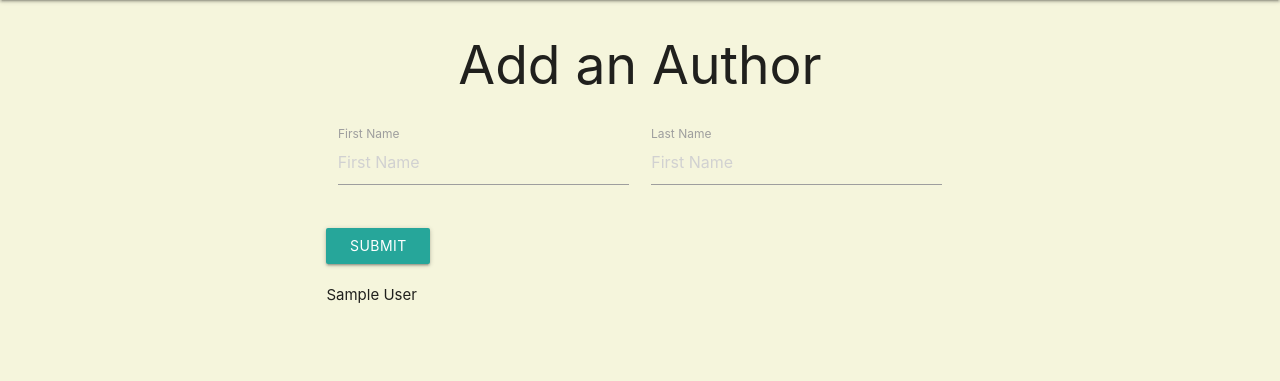
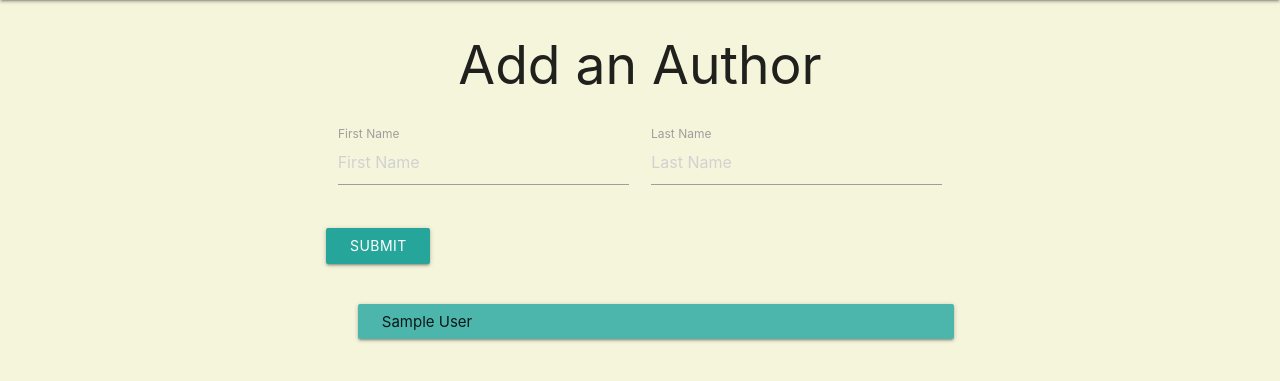
Before and after one commit to Charlie-Walsh/milestone-3, a Flask app: page /authors in a window 1280 px wide. Shown: the part 64-445 px from the top of the page. Run offline with Flask 3, Linux system fonts and the light colour scheme; tables that the repository leaves empty hold one stand-in row (values such as "Sample post"); some libraries are stand-ins or nearby versions.

Commit message:
Added cards to books and authors in respective .htmls. Edited books route to list books in alphabetical order

```diff
--- a/sanctum/routes.py
+++ b/sanctum/routes.py
@@ -30,7 +30,7 @@ def books():
         db.session.add(Title(book_title = request.form.get('book_title'), author_id = request.form.get('author_id')))
         db.session.commit()
         return redirect(url_for('books'))
-    books = list(Title.query.all())
+    books = list(Title.query.order_by(Title.book_title).all())
     authors = list(Author.query.all())
     return render_template("books.html", books=books, authors=authors)
 
--- a/sanctum/static/css/style.css
+++ b/sanctum/static/css/style.css
@@ -25,3 +25,17 @@ body {
 #review-form {
     margin-top: 20px;
 }
+
+.book {
+    text-transform: uppercase;
+}
+
+.author {
+    margin-left: 5%;
+    text-transform: capitalize;
+}
+
+.card-panel {
+    padding-top: 1%;
+    padding-bottom: 1%;
+}
--- a/sanctum/templates/authors.html
+++ b/sanctum/templates/authors.html
@@ -19,7 +19,7 @@
 				<div class="input-field col s6">
 					<input
 						id="author_lname"
-						placeholder="First Name"
+						placeholder="Last Name"
 						name="author_lname"
 						type="text"
 						class="validate"
@@ -39,16 +39,15 @@
 				</div>
 			</div>
 		</form>
+	</div>
 	<div class="row">
 		{% if authors %} {% for author in authors %}
-			<p>
-				<span>{{author.author_fname}}</span>
-				<span>{{author.author_lname}}</span>
+		<p class="author card-panel teal lighten-2">
+			<span>{{author.author_fname}} {{author.author_lname}}</span>
 		</p>
 		{% endfor %} {% else %}
 		<p>There are no authors added - please add some using the form above.</p>
 		{% endif %}
 	</div>
 </div>
-</div>
 {% endblock %}
```
Also changed, not shown: sanctum/templates/books.html (+4 -4 lines). Lines whose indentation alone changed are shown as unchanged.
